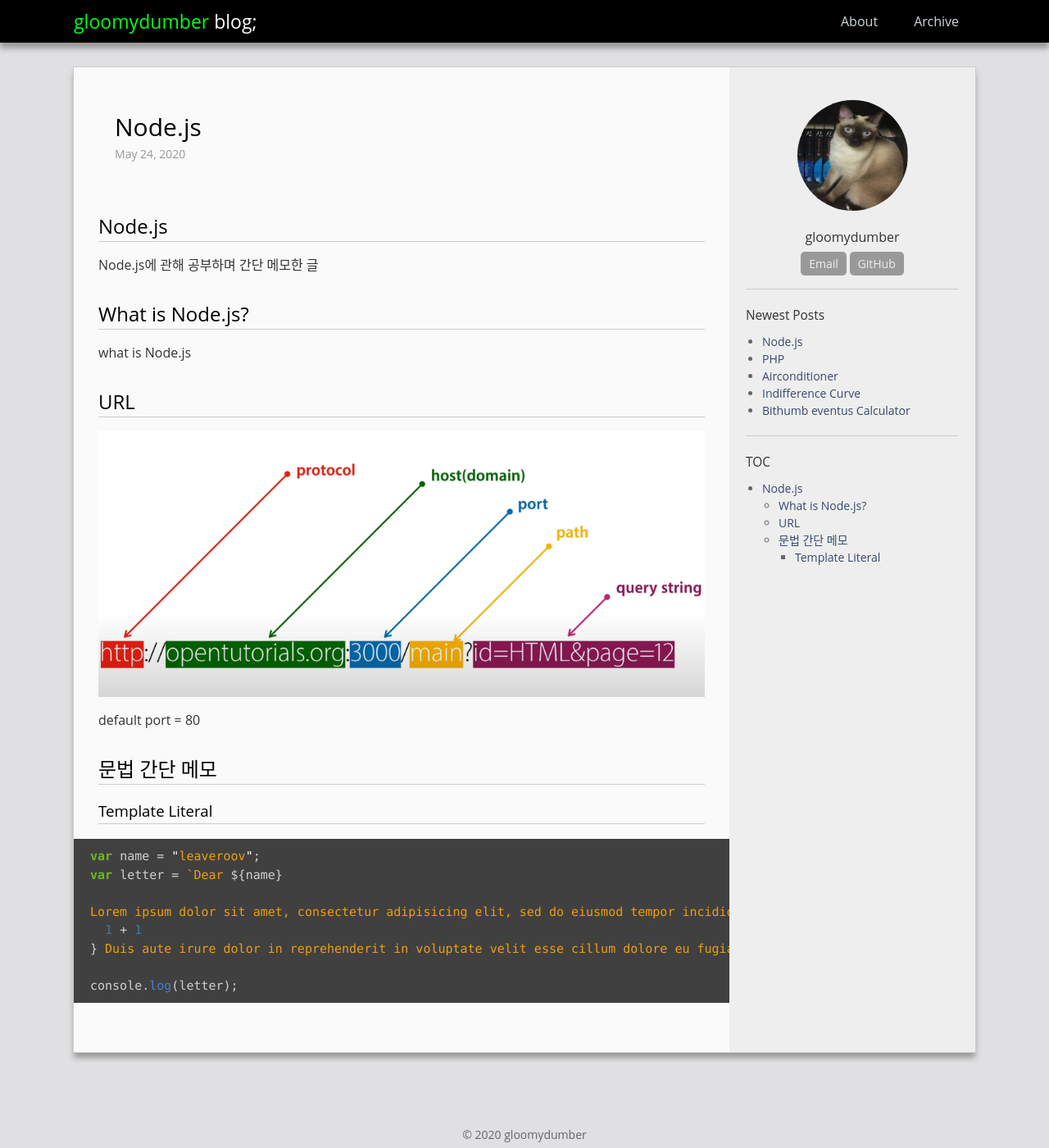
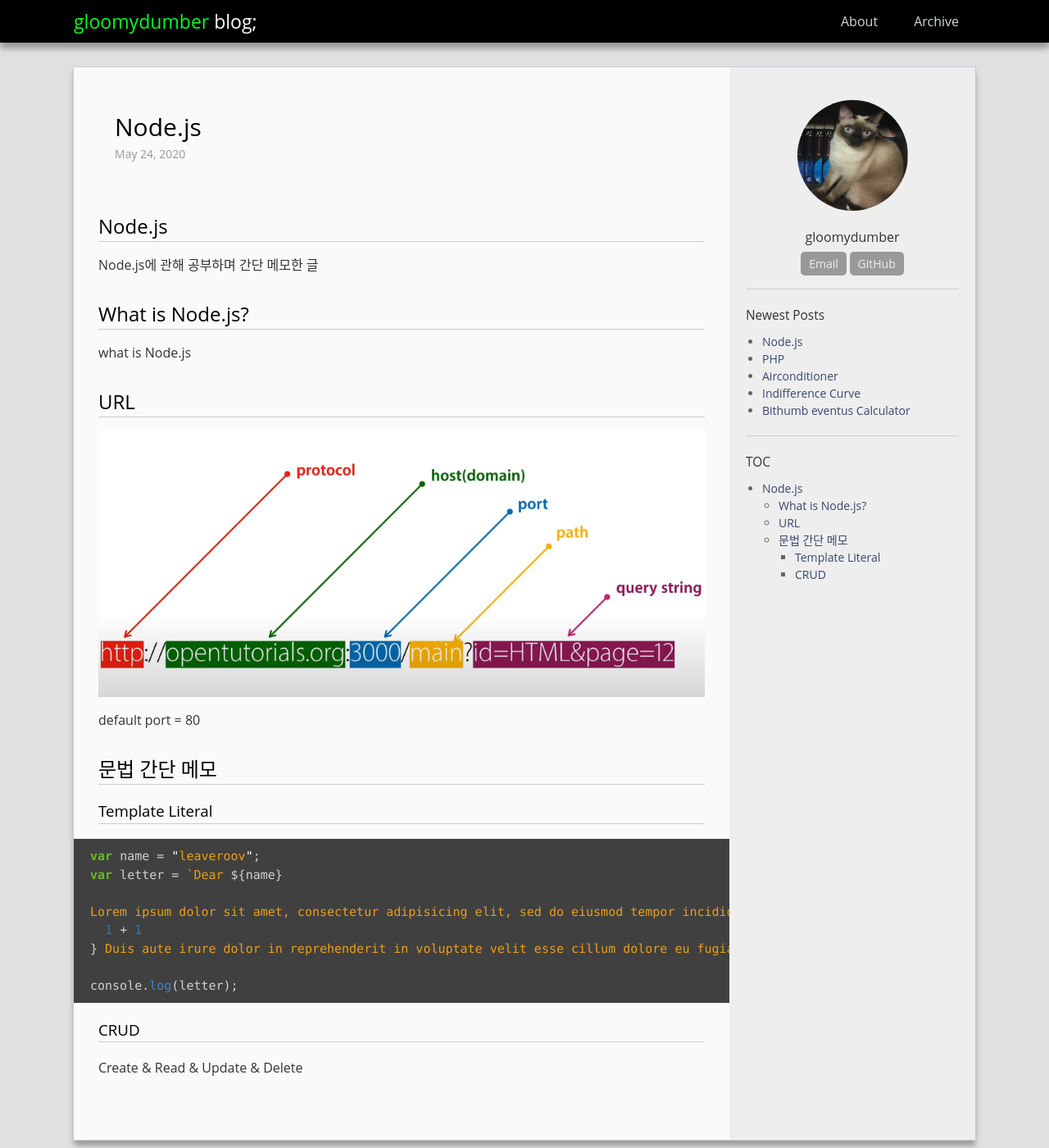
Before and after one commit to gloomydumber/copy, a Jekyll site: the page built from _posts/2020-05-24-generalnodejs.md, in a window 1280 px wide and 1400 px high. Shown: the whole window at 82% size. Built offline with Jekyll 4.4.1, drawn with Linux system fonts in a browser that asks for light colours; comment, search, counter and statistics services are not loaded.

Commit message:
PostModded

````diff
--- a/_posts/2020-05-24-generalnodejs.md
+++ b/_posts/2020-05-24-generalnodejs.md
@@ -37,6 +37,10 @@ Lorem ipsum dolor sit amet, consectetur adipisicing elit, sed do eiusmod tempor
 console.log(letter);
 ```
 
+### CRUD
+
+Create & Read & Update & Delete
+
 <!-- ![executeCMD](/assets/posts/2020-03-21-bithumbcal/bithumbcal.gif)
  [PHP 표준 Library (클릭 시 새 탭 열기)](https://www.php.net/manual/en/){: target="\_blank"}
  [PHP type table Document (클릭 시 새 탭 열기)](http://php.net/manual/en/types.comparisons.php){: target="\_blank"}
````
